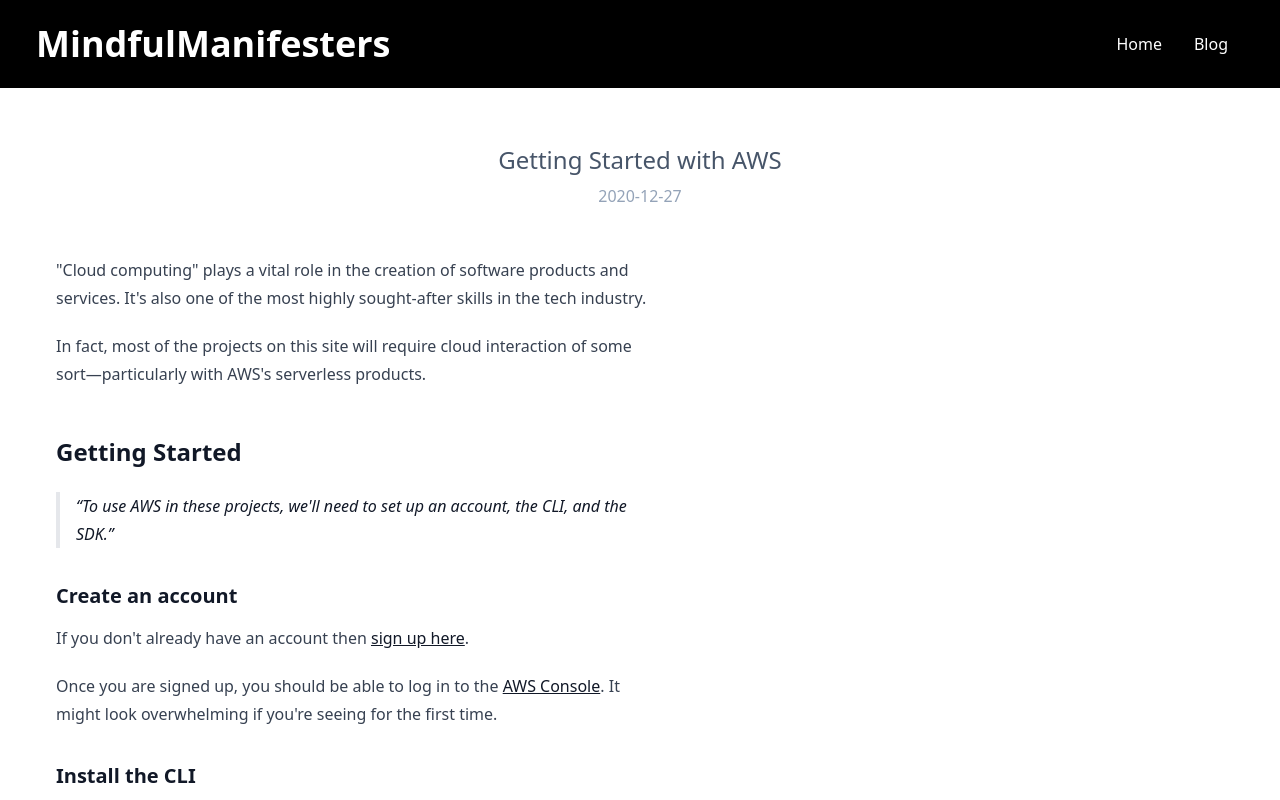
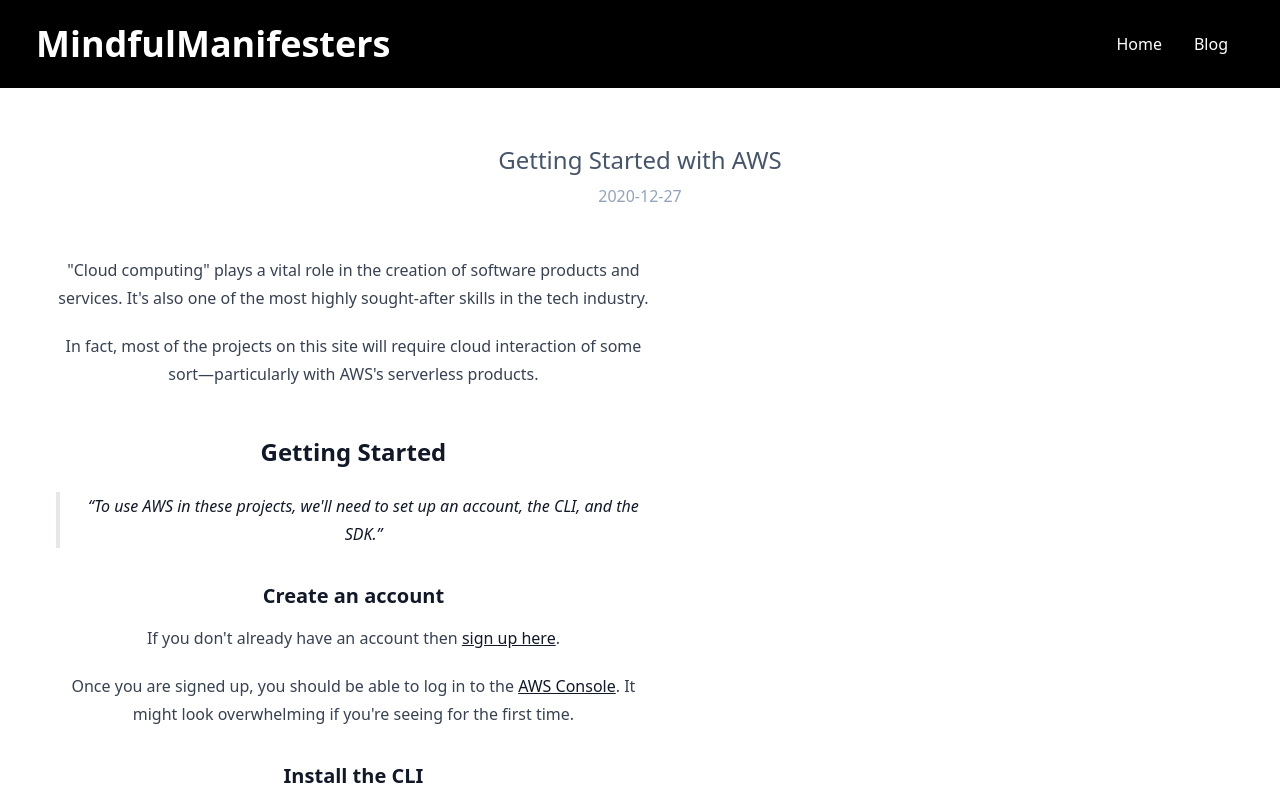
Before and after one commit to tshepo-ncube/nontanda, a Next.js app: page /posts/aws-quickstart in a window 1280 px wide. Shown: the top 800 px of the page. Built offline with nearby package versions, Linux system fonts and the light colour scheme.

Commit message:
Update page.tsx
centereed markdown

```diff
--- a/app/posts/[slug]/page.tsx
+++ b/app/posts/[slug]/page.tsx
@@ -29,9 +29,13 @@
         <p className="text-slate-400 mt-2">{post.data.date}</p>
       </div>
 
-      <article className="prose">
-        <Markdown>{post.content}</Markdown>
-      </article>
+      <div className="my-12 text-center">
+           <article className="prose">
+              <Markdown>{post.content}</Markdown>
+          </article>
+      </div>
+
+
       <About/>
       <br/>
       <br/>
```
